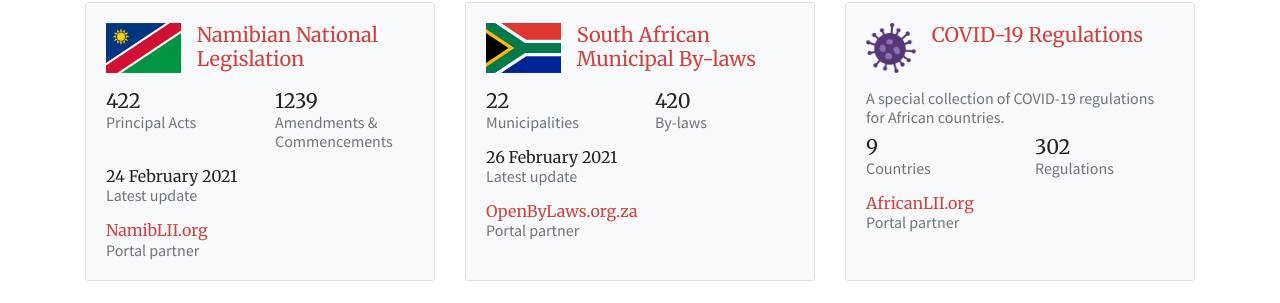
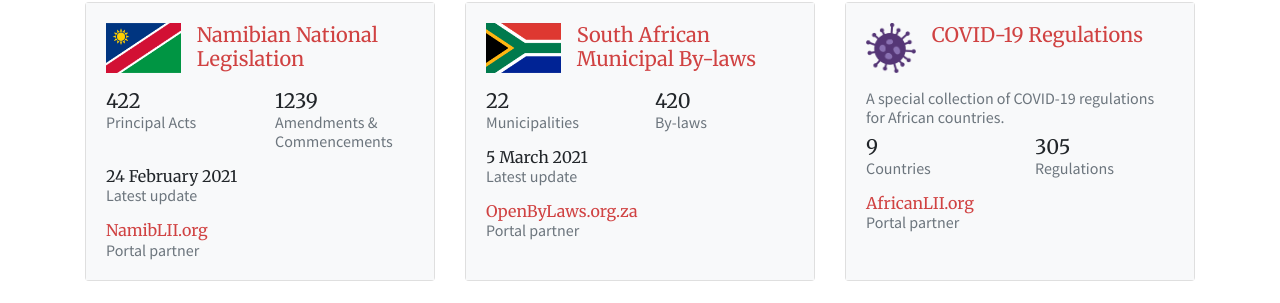
Before and after one commit to laws-africa/laws-africa.github.io, a Jekyll site: the page built from index.html, in a window 1280 px wide and 900 px high, scrolled down 588 px. Shown: the part 126-429 px from the top of the window. Built offline with Jekyll 4.4.1, drawn with Linux system fonts in a browser that asks for light colours; nearby versions of some CDN libraries.

Commit message:
Updated stats via TravisCI

```diff
--- a/_data/commons.json
+++ b/_data/commons.json
@@ -1,8 +1,8 @@
 {
   "covid19": {
-    "as_at_date": "2021-03-01",
+    "as_at_date": "2021-03-03",
     "n_countries": 9,
-    "n_principal": 302
+    "n_principal": 305
   },
   "na": {
     "as_at_date": "2021-02-24",
@@ -10,7 +10,7 @@
     "n_stubs": 1239
   },
   "za": {
-    "as_at_date": "2021-02-26",
+    "as_at_date": "2021-03-05",
     "n_bylaws": 420,
     "n_municipalities": 22
   }
```
